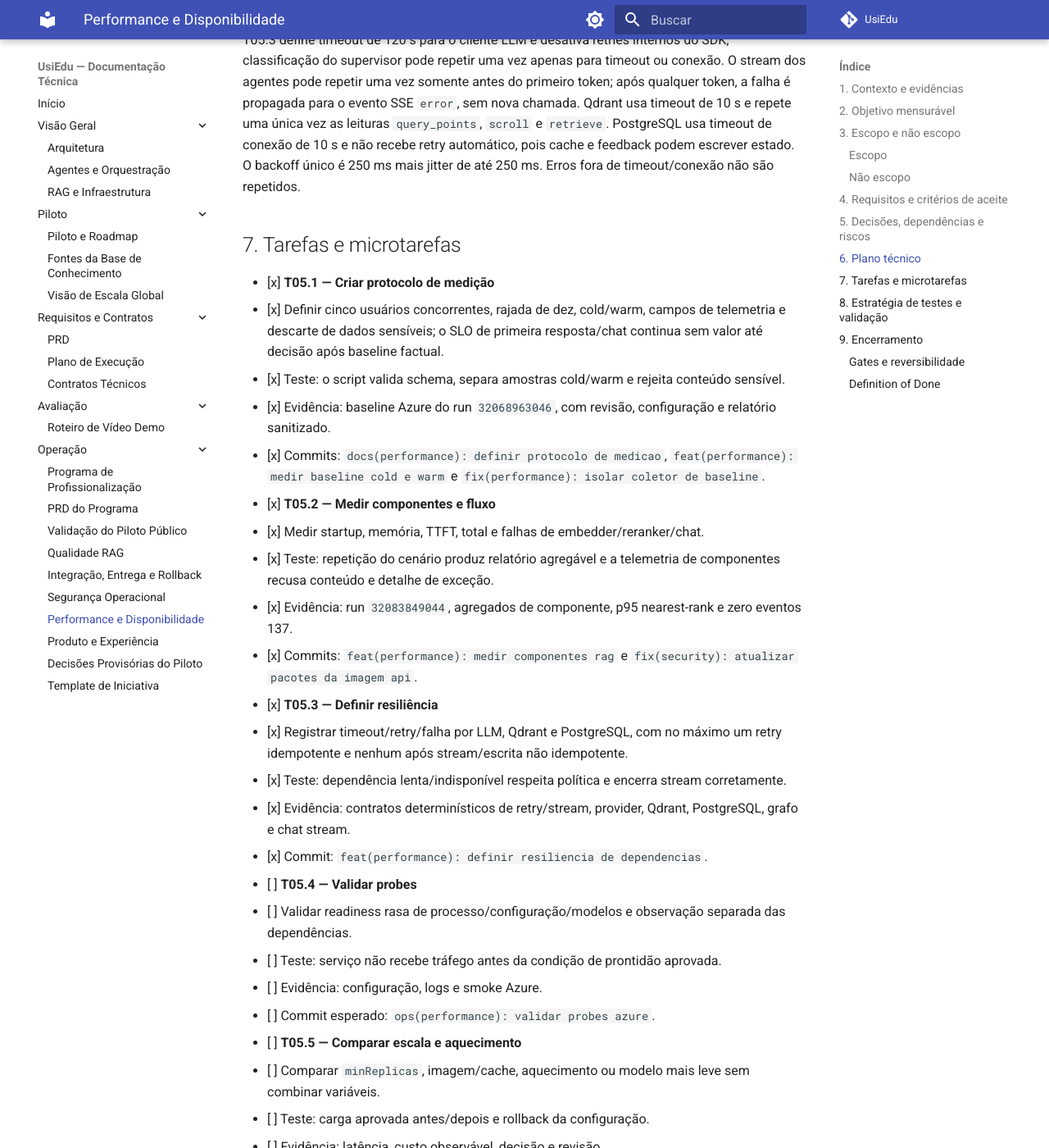
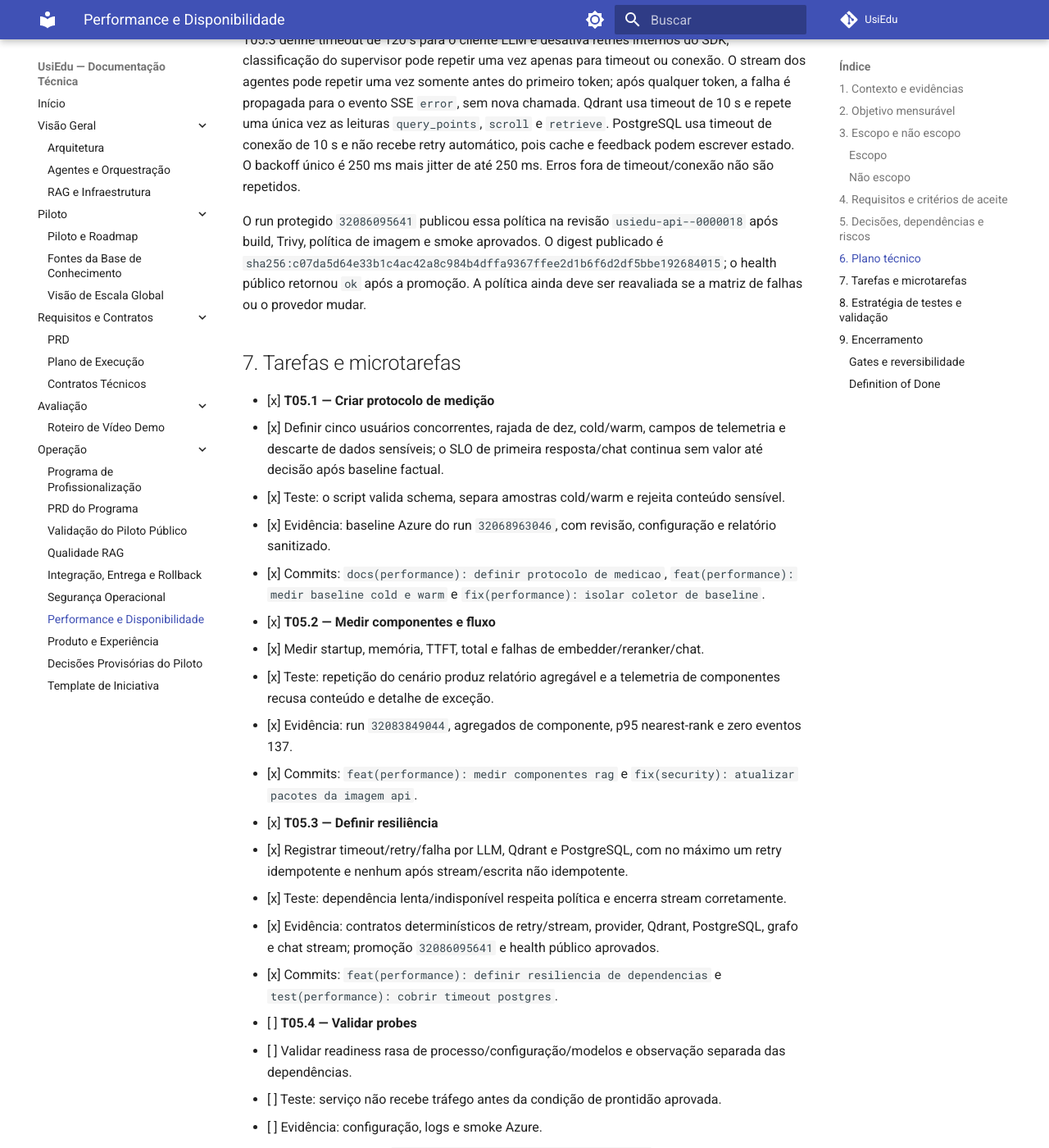
Before and after one commit to henriquebotelhogomes/UsiEdu, an MkDocs documentation site: the page built from docs/profissionalizacao/05-performance-disponibilidade.md, in a window 1280 px wide and 1400 px high, scrolled down 5124 px. Shown: the whole window at 82% size. Built offline with MkDocs 1.6.1 and Material for MkDocs 9.7.7, drawn with Linux system fonts in a browser that asks for light colours; comment, search, counter and statistics services are not loaded.

Commit message:
docs(performance): registrar resiliencia azure
Co-authored-by: Copilot App <223556219+Copilot@users.noreply.github.com>

```diff
--- a/docs/profissionalizacao/05-performance-disponibilidade.md
+++ b/docs/profissionalizacao/05-performance-disponibilidade.md
@@ -163,6 +163,13 @@ nova chamada. Qdrant usa timeout de 10 s e repete uma única vez as leituras
 estado. O backoff único é 250 ms mais jitter de até 250 ms. Erros fora de
 timeout/conexão não são repetidos.
 
+O run protegido `32086095641` publicou essa política na revisão
+`usiedu-api--0000018` após build, Trivy, política de imagem e smoke aprovados.
+O digest publicado é
+`sha256:c07da5d64e33b1c4ac42a8c984b4dffa9367ffee2d1b6f6d2df5bbe192684015`;
+o health público retornou `ok` após a promoção. A política ainda deve ser
+reavaliada se a matriz de falhas ou o provedor mudar.
+
 ## 7. Tarefas e microtarefas
 
 - [x] **T05.1 — Criar protocolo de medição**
@@ -178,8 +185,8 @@ timeout/conexão não são repetidos.
 - [x] **T05.3 — Definir resiliência**
   - [x] Registrar timeout/retry/falha por LLM, Qdrant e PostgreSQL, com no máximo um retry idempotente e nenhum após stream/escrita não idempotente.
   - [x] Teste: dependência lenta/indisponível respeita política e encerra stream corretamente.
-  - [x] Evidência: contratos determinísticos de retry/stream, provider, Qdrant, PostgreSQL, grafo e chat stream.
-  - [x] Commit: `feat(performance): definir resiliencia de dependencias`.
+  - [x] Evidência: contratos determinísticos de retry/stream, provider, Qdrant, PostgreSQL, grafo e chat stream; promoção `32086095641` e health público aprovados.
+  - [x] Commits: `feat(performance): definir resiliencia de dependencias` e `test(performance): cobrir timeout postgres`.
 - [ ] **T05.4 — Validar probes**
   - [ ] Validar readiness rasa de processo/configuração/modelos e observação separada das dependências.
   - [ ] Teste: serviço não recebe tráfego antes da condição de prontidão aprovada.
```
